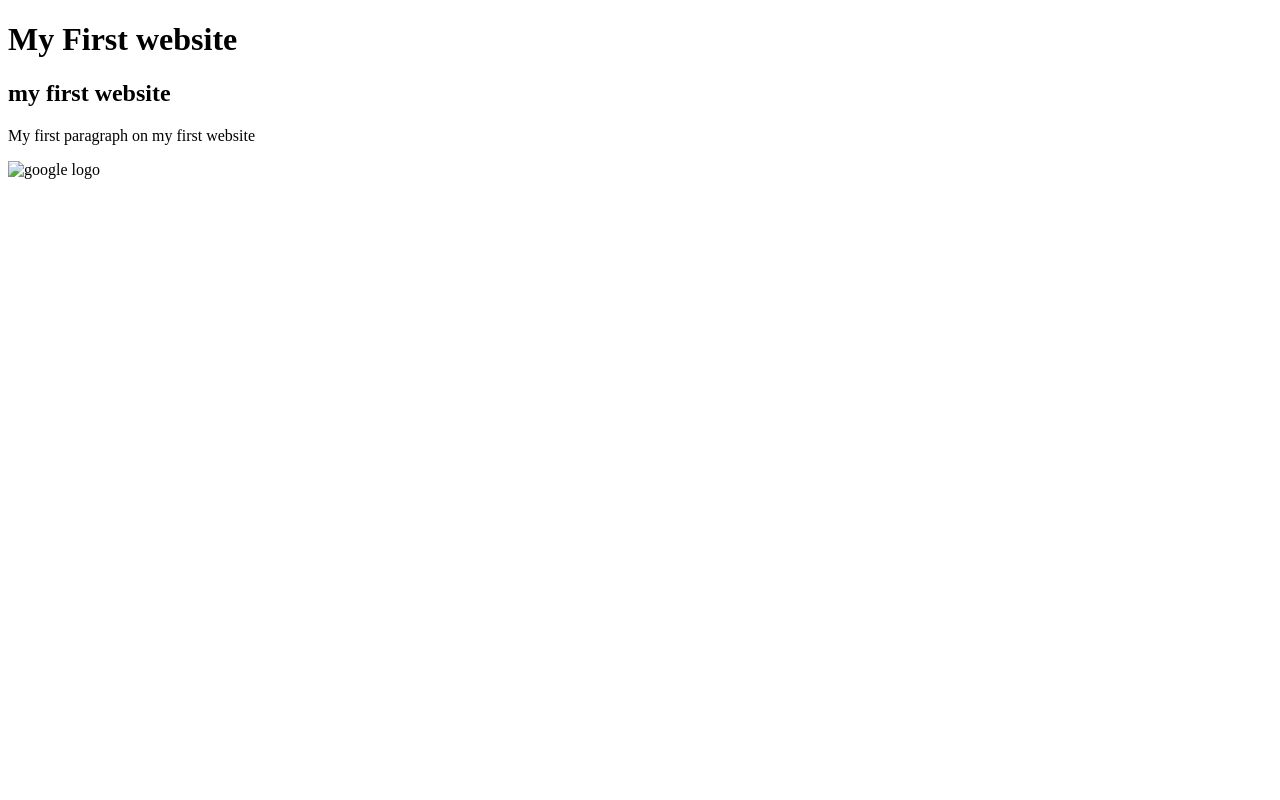
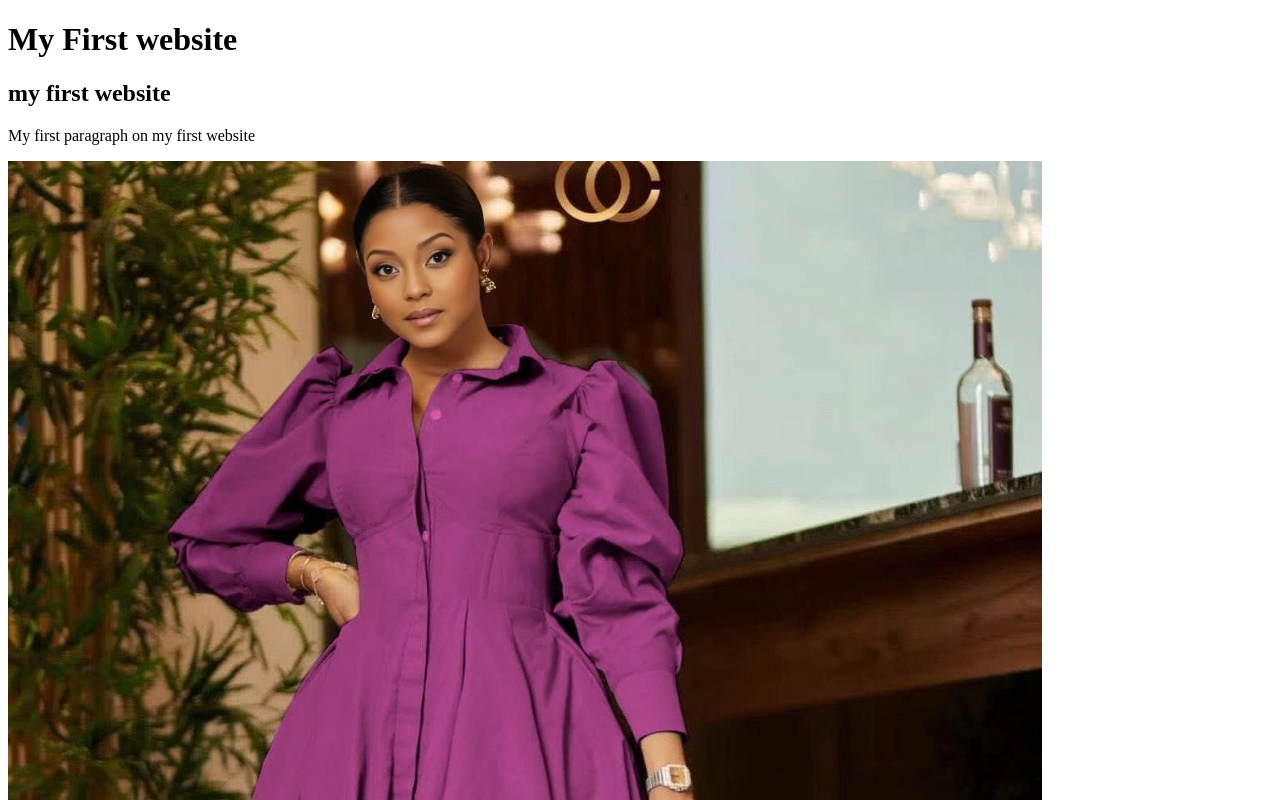
Before and after one commit to karabo4/website, a plain HTML site: page index.html in a window 1280 px wide. Shown: the top 800 px of the page. Drawn offline with Linux system fonts and the light colour scheme.

Commit message:
Image added

```diff
--- a/index.html
+++ b/index.html
@@ -10,6 +10,6 @@
 <h1>My First website</h1>
 <h2>my first website</h2>
 <p>My first paragraph on my first website</p>
-<img src="./google.logo.png" alt="google logo"/>
+<img src="dress.jpg" alt="dress"/>
 </body>
 </html>
```
